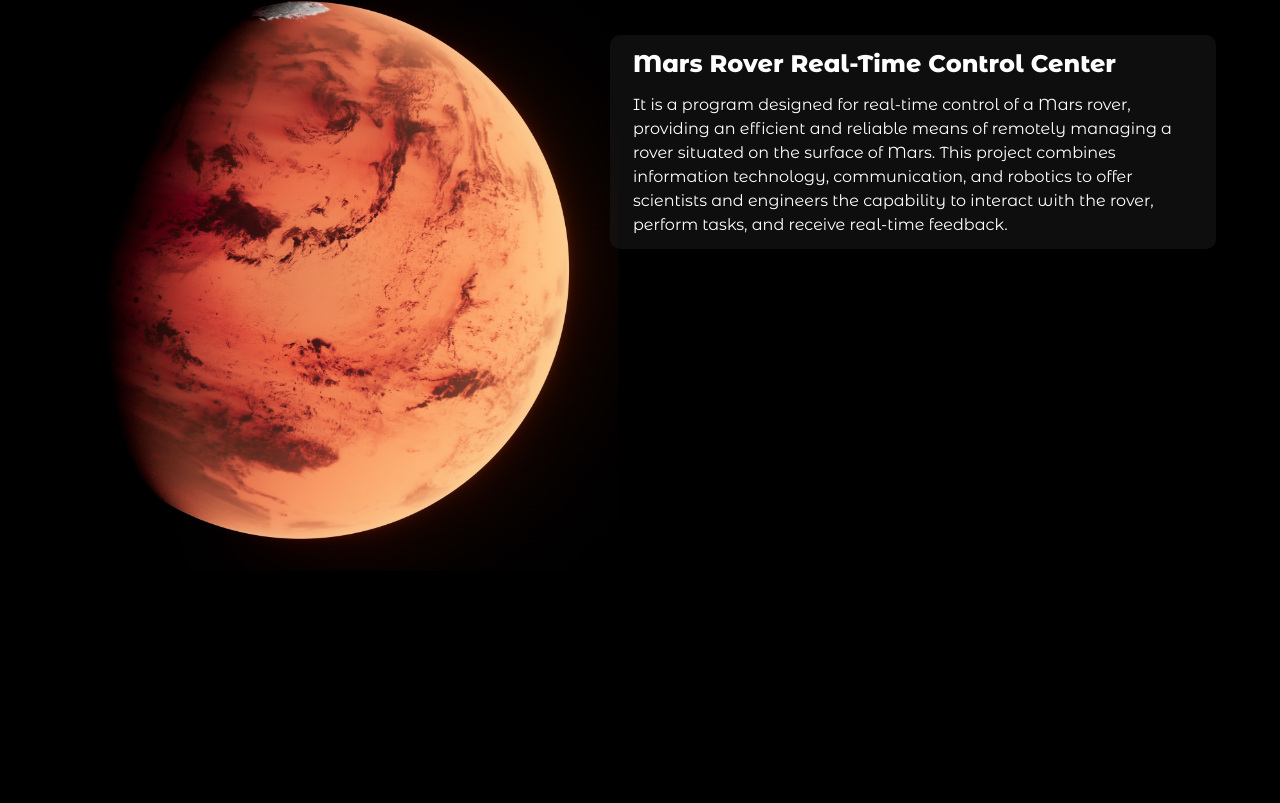
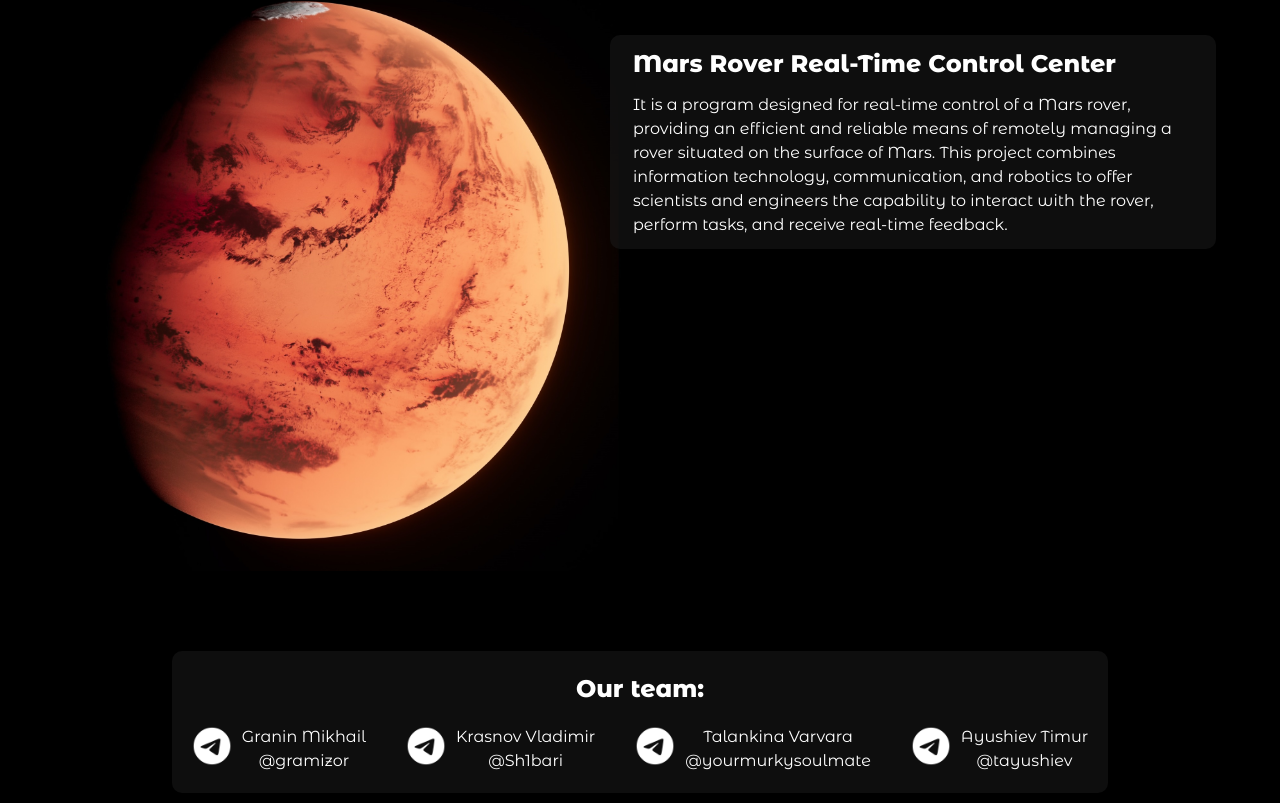
Before and after one commit to Tifftal/MarsRoverControlCenter, a React (Vite) app in the folder MarsRover/: page / in a window 1280 px wide. Shown: the part 863-1666 px from the top of the page. Before the commit the page ends 1514 px from the top, so only its background shows below. Built offline with nearby package versions, Linux system fonts and the light colour scheme.

Commit message:
connect footer to main page

```diff
--- a/MarsRover/src/App.jsx
+++ b/MarsRover/src/App.jsx
@@ -17,7 +17,6 @@ function App() {
       <Routes>
         <Route path="/" element={<MainPage />} />
         <Route path="/map" element={<Map />} />
-        <Route path="/footer" element={<Footer />} />
         <Route path="/control" element={<Control />} />
       </Routes>
     </BrowserRouter>
--- a/MarsRover/src/pages/MainPage/Footer/Footer.css
+++ b/MarsRover/src/pages/MainPage/Footer/Footer.css
@@ -19,7 +19,7 @@
 .team {
     background-color: rgba(28, 28, 28, 0.5);
     border-radius: 10px;
-    margin: auto;
+    margin: 0 auto 10px auto;
 }
 
 .team h1 {
--- a/MarsRover/src/pages/MainPage/MainPage.jsx
+++ b/MarsRover/src/pages/MainPage/MainPage.jsx
@@ -2,12 +2,14 @@ import { useState } from 'react'
 import './MainPage.css'
 import Welcome from './Welcome/Welcome'
 import AboutPage from './AboutPage/AboutPage'
+import { Footer } from './Footer/Footer'
 
 const MainPage = () => {
     return (
         <div className='main'>
             <Welcome />
             <AboutPage />
+            <Footer/>
         </div>
     )
 }
```
